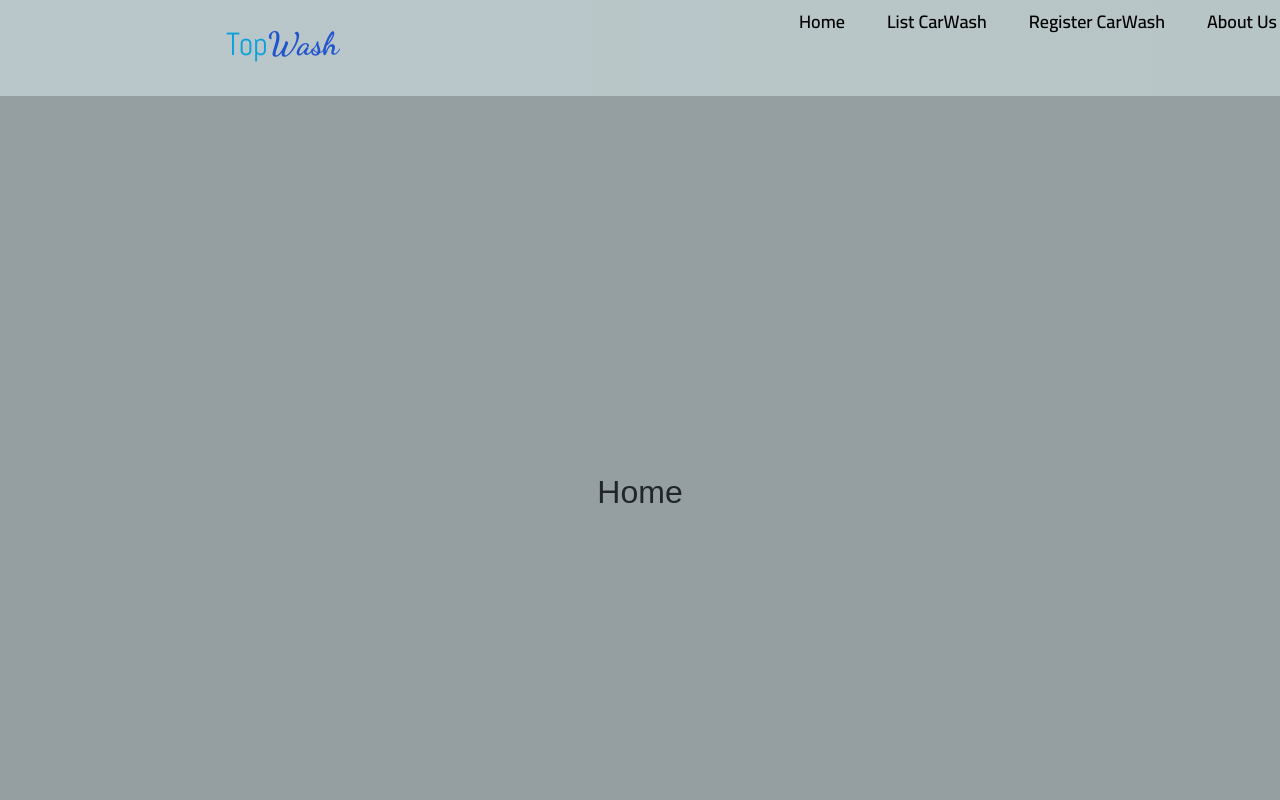
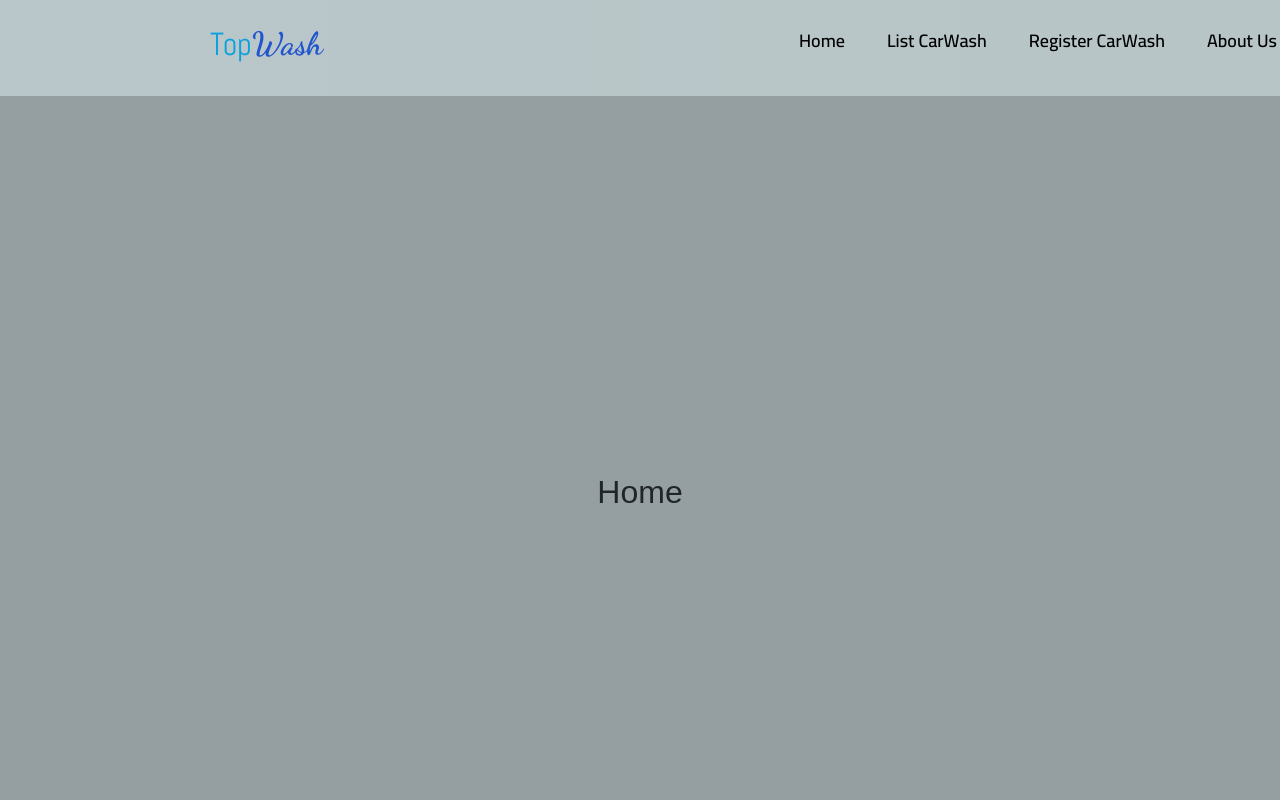
Before and after one commit to Tolsi111/CarWashWebApp-Frontend, a React (Create React App) app: page / in a window 1280 px wide. Shown: the top 800 px of the page. Built offline with nearby package versions, Linux system fonts and the light colour scheme.

Commit message:
routing fix

```diff
--- a/src/App.js
+++ b/src/App.js
@@ -21,6 +21,7 @@ function App() {
                     <Route path='/register-carwash' element = {<RegisterCarWash/>}/>
                     <Route path='/login' element = {<Login/>}/>
                     <Route path='/about' element = {<About/>}/>
+                    <Route path='/*' element = {<Home/>}/>
                 </Routes>
             </div>
             <Footer/>
--- a/src/components/Navbar/NavBar.js
+++ b/src/components/Navbar/NavBar.js
@@ -32,37 +32,37 @@ function NavBar() {
    <>
    <nav className='navbar-home'>
     <div className='navbar-container'>
-        <NavLink to="/home" className="navbar-logo" id={"flex"}>
+        <Link to="/home" className="navbar-logo" id={"flex"}>
           <h2 className="first-word">
             Top
           </h2>
           <h2 className="second-word">
            Wash
           </h2>
-        </NavLink>
+        </Link>
         {/* <div className="menu-icon" onClick={handleClick}>
           <i className={click ? 'fas fa-times': 'fas fa-bars'}></i>
         </div> */}
         <ul className={click ? 'nav-menu active': 'nav-menu'}>
           <li className='nav-item'>
-            <NavLink to ={'/home'} className='nav-links' onClick={closeMobileMenu}>
+            <Link to ={'/home'} className='nav-links' onClick={closeMobileMenu}>
               Home
-            </NavLink>
+            </Link>
           </li>
           <li className='nav-item'>
-            <NavLink to ={'/list-carwash'} className='nav-links' onClick={closeMobileMenu}>
+            <Link to ={'/list-carwash'} className='nav-links' onClick={closeMobileMenu}>
               List CarWash
-            </NavLink>
+            </Link>
           </li>
           <li className='nav-item'>
-            <NavLink to ={'/register-carwash'} className='nav-links' onClick={closeMobileMenu}>
+            <Link to ={'/register-carwash'} className='nav-links' onClick={closeMobileMenu}>
               Register CarWash
-            </NavLink>
+            </Link>
           </li>
           <li className='nav-item'>
-            <NavLink to ={'/about'} className='nav-links' onClick={closeMobileMenu}>
+            <Link to ={'/about'} className='nav-links' onClick={closeMobileMenu}>
               About Us
-            </NavLink>
+            </Link>
           </li>
           </ul>
           {button && <Button onClick={navigateLogin} buttonStyle='btn--outline'>Login</Button>}
--- a/src/components/Navbar/Navbar.css
+++ b/src/components/Navbar/Navbar.css
@@ -37,6 +37,9 @@
     align-items: center;
     margin-left:20rem;
     width: 60vh;
+}
+.navbar-logo:hover {
+    text-decoration: none;
 }
 
 #flex{
```
